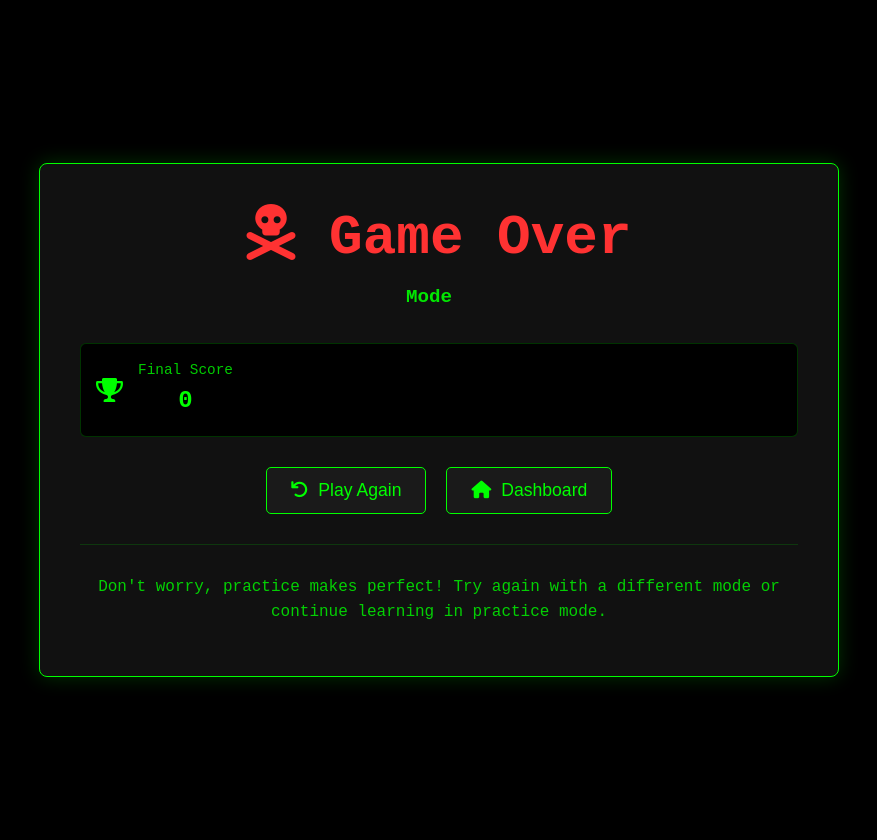
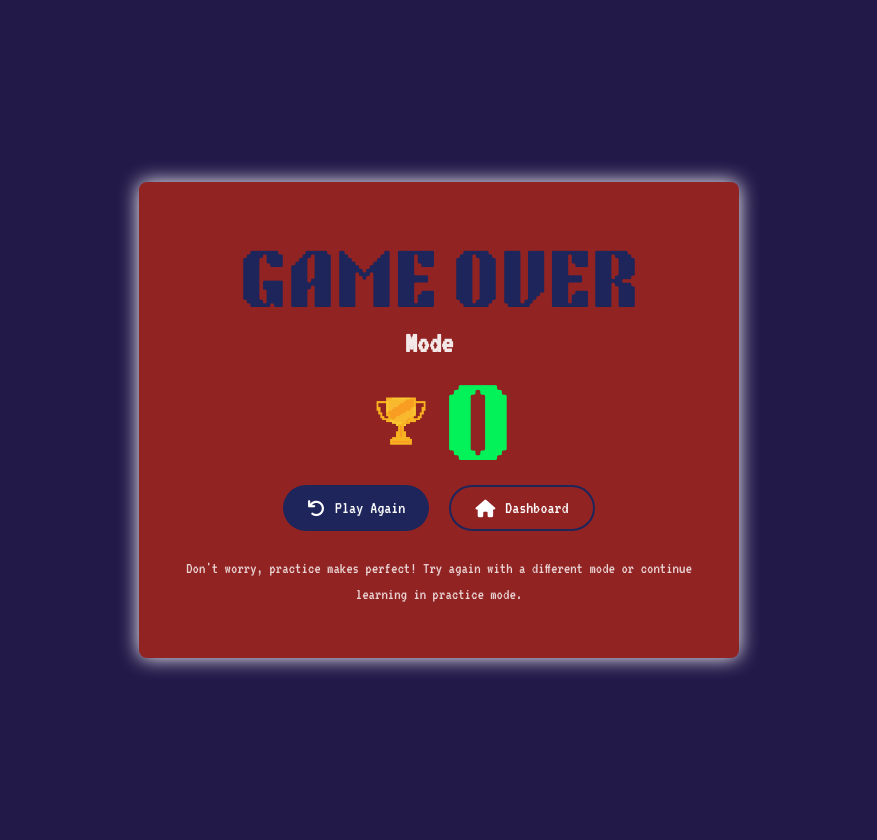
Before and after one commit to DavonGT/linux_gamified, a Django app: page /game_over/ in a window 1280 px wide. Shown: the whole page, without its empty margins (201-1078 px from the left). Run offline with Django 5.2, Linux system fonts and the light colour scheme; the visitor is signed in with stand-in values (Sample User, id 1); data comes from the database, SQL or seed files in the repository.

Commit message:
furtherz

```diff
--- a/accounts/static/accounts/css/style.css
+++ b/accounts/static/accounts/css/style.css
@@ -20,7 +20,7 @@ body {
     border-radius: 30px;
     text-align: center;
     background-color: transparent;
-    backdrop-filter: blur(4px);
+    backdrop-filter: blur(5px);
 }
 
 .toggle-btns {
--- a/game/static/game/css/base.css
+++ b/game/static/game/css/base.css
@@ -82,9 +82,9 @@ input:focus {
 }
 
 /* Tables */
-table {
-    width: 100%;
-    border-collapse: collapse;
+/* table {
+    width: 100%; */
+    /* border-collapse: collapse;
     margin-top: 20px;
     color: #0f0;
     overflow-x: auto;
@@ -102,7 +102,7 @@ table th {
     position: sticky;
     top: 0;
     z-index: 1;
-}
+} */
 
 /* Feedback */
 .feedback {
--- a/game/static/game/css/game.css
+++ b/game/static/game/css/game.css
@@ -281,6 +281,10 @@ body {
     justify-content: center;
 }
 
+#giveUpModal {
+    backdrop-filter: blur(5px);
+}
+
 .give-up-button {
     padding: 12px 24px;
     font-size: 20px;
--- a/game/static/game/css/game_over.css
+++ b/game/static/game/css/game_over.css
@@ -1,8 +1,6 @@
 /* Base styles */
 body {
-    font-family: 'Courier New', Courier, monospace;
-    background-color: #000;
-    color: #0f0;
+    font-family: 'VT323', monospace;
     margin: 0;
     min-height: 100vh;
     display: flex;
@@ -13,29 +11,30 @@ body {
 /* Game over container */
 .game-over-container {
     width: 100%;
-    max-width: 800px;
+    max-width: 600px;
     padding: 20px;
 }
 
 .game-over-content {
-    background-color: #111;
-    border: 1px solid #0f0;
+    background-color: #922323;
     border-radius: 8px;
     padding: 40px;
     text-align: center;
-    box-shadow: 0 0 20px rgba(0, 255, 0, 0.2);
+    box-shadow: 0 0 20px white;
 }
 
 /* Game over header */
 .game-over-header {
     margin-bottom: 30px;
+    margin-top: 20px;
 }
 
 .game-over-header h1 {
-    font-size: 3.5rem;
-    color: #ff0000;
+    font-size: 60px;
+    color: #1e255b !important;
     margin: 0;
     animation: pulse 1.5s infinite;
+    font-family: 'Brick Sans', sans-serif;
 }
 
 @keyframes pulse {
@@ -48,10 +47,10 @@ body {
 }
 
 .mode-info {
-    margin-top: 10px;
-    font-size: 1.2rem;
-    color: #0f0;
+    margin-top: 5px;
+    font-size: 30px;
     opacity: 0.9;
+    color: white;
 }
 
 .mode-info .mode {
@@ -61,46 +60,41 @@ body {
 
 /* Final stats */
 .final-stats {
-    display: grid;
-    grid-template-columns: repeat(auto-fit, minmax(200px, 1fr));
-    gap: 20px;
-    margin: 30px 0;
+    display: flex;
+    justify-content: center; /* horizontally center all stat items */
+    align-items: center;
+    gap: 2px;
+    margin: -40px 0;
 }
 
 .stat-item {
     display: flex;
-    align-items: center;
-    gap: 15px;
-    padding: 15px;
-    background-color: #000;
-    border: 1px solid rgba(0, 255, 0, 0.2);
-    border-radius: 6px;
+    align-items: center;  /* vertical centering */
+    gap: -15px;             /* optional spacing between icon and text */
 }
 
-.stat-item i {
-    font-size: 1.5rem;
-    color: #0f0;
+
+.stat-icon {
+    width: 70px;
+    height: 70px;
+    vertical-align: middle;
+    margin-right: 8px;
 }
 
-.stat-label {
-    display: block;
-    color: #0f0;
-    opacity: 0.8;
-    font-size: 0.9rem;
-}
 
 .stat-value {
     display: block;
-    font-size: 1.5rem;
-    color: #0f0;
-    font-weight: bold;
+    font-size: 80px;
+    color: #03f159;
+    font-family: 'Brick Sans', sans-serif;
 }
 
 /* Action buttons */
 .action-buttons {
     display: flex;
     gap: 20px;
-    margin: 30px 0;
+    margin-top: 40px;
+    margin-bottom: -10px;
     justify-content: center;
 }
 
@@ -108,43 +102,43 @@ body {
     padding: 12px 24px;
     font-size: 1.1rem;
     border: none;
-    border-radius: 5px;
+    border-radius: 25px;
     cursor: pointer;
     display: flex;
     align-items: center;
     gap: 10px;
     transition: all 0.3s ease;
+    font-family: 'VT323', monospace;
 }
 
 .play-again {
-    background-color: #1a1a1a;
-    color: #0f0;
-    border: 1px solid #0f0;
+    background-color: #1e255b;
+    color: rgb(255, 255, 255);
 }
 
 .play-again:hover {
-    background-color: #2a2a2a;
-    box-shadow: 0 0 10px #0f0;
+    background-color: #1e255b;
+    box-shadow: 0 0 10px rgb(255, 255, 255);
 }
 
 .dashboard {
-    background-color: #1a1a1a;
-    color: #0f0;
-    border: 1px solid #0f0;
+    background-color: transparent;
+    color: white;
+    border: 2px solid #1e255b;
 }
 
 .dashboard:hover {
-    background-color: #2a2a2a;
-    box-shadow: 0 0 10px #0f0;
+    background-color: #1e255b;
+    box-shadow: 0 0 10px rgb(255, 255, 255);
 }
 
 /* Footer */
 .game-over-footer {
-    margin-top: 30px;
-    padding-top: 20px;
-    border-top: 1px solid rgba(0, 255, 0, 0.2);
-    color: #0f0;
+    margin-top: 15px;
+    padding-top: 10px;
+    color: rgb(255, 255, 255);
     opacity: 0.8;
+    white-space: normal;
 }
 
 /* Responsive design */
--- a/game/templates/game/game_over.html
+++ b/game/templates/game/game_over.html
@@ -1,36 +1,30 @@
-<!DOCTYPE html>
+{% extends "base.html" %}
 {% load static %}
-<html lang="en">
-<head>
-    <meta charset="UTF-8">
-    <meta name="viewport" content="width=device-width, initial-scale=1.0">
-    <title>Game Over - {{ mode|title }} Mode</title>
-    <link rel="stylesheet" href="{% static 'game/css/base.css' %}">
-    <link rel="stylesheet" href="{% static 'game/css/game_over.css' %}">
-    <link rel="stylesheet" href="{% static 'game/libs/fontawesome/css/all.min.css' %}">
-</head>
-<body>
+
+{% block title %}Game Over - {{ mode|title }} Mode{% endblock %}
+
+{% block content %}
 <div class="game-over-container">
     <div class="game-over-content">
         <div class="game-over-header">
-                <h1><i class="fas fa-skull-crossbones"></i> Game Over</h1>
+            <h1>GAME OVER</h1>
             <div class="mode-info">
                 <span class="mode">{{ mode|title }} Mode</span>
-                    <span class="player">{{ player.username }}</span>
             </div>
         </div>
 
         <div class="final-stats">
             <div class="stat-item">
-                    <i class="fas fa-trophy"></i>
+                <img src="{% static 'game/img/trophy.png' %}" alt="Trophy Icon" class="stat-icon">
                 <div>
-                        <span class="stat-label">Final Score</span>
                     <span class="stat-value">{{ score }}</span>
                 </div>
             </div>
+
+
+            <!-- Uncomment this block if time tracking is active
             {% if time != None %}
             <div class="stat-item">
-                        <i class="fas fa-clock"></i>
                 <div>
                     <span class="stat-label">Time Played</span>
                     <span class="stat-value">{{ time }}s</span>
@@ -45,7 +39,7 @@
                     <span class="stat-value">{{ lives }}</span>
                 </div>
             </div>
-                {% endif %}
+            {% endif %} -->
         </div>
 
         <div class="action-buttons">
@@ -62,5 +56,8 @@
         </div>
     </div>
 </div>
-</body>
-</html>
+{% endblock %}
+
+{% block extra_css %}
+    <link rel="stylesheet" href="{% static 'game/css/game_over.css' %}">
+{% endblock %}
```
Also changed, not shown: game/static/game/css/dashboard.css (+153 -18 lines), game/templates/game/dashboard.html (+23 -7 lines). Lines whose indentation alone changed are shown as unchanged.
